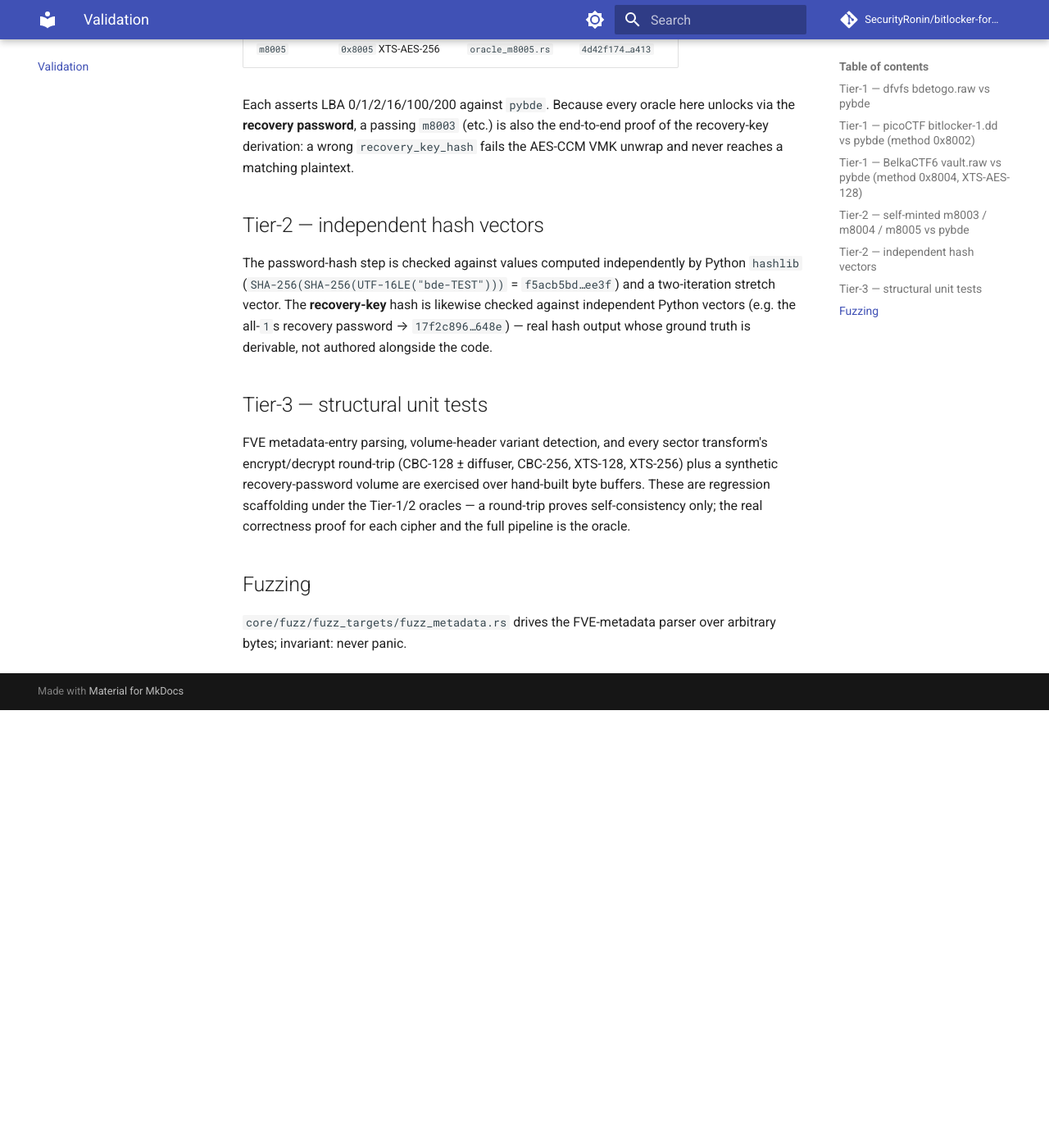
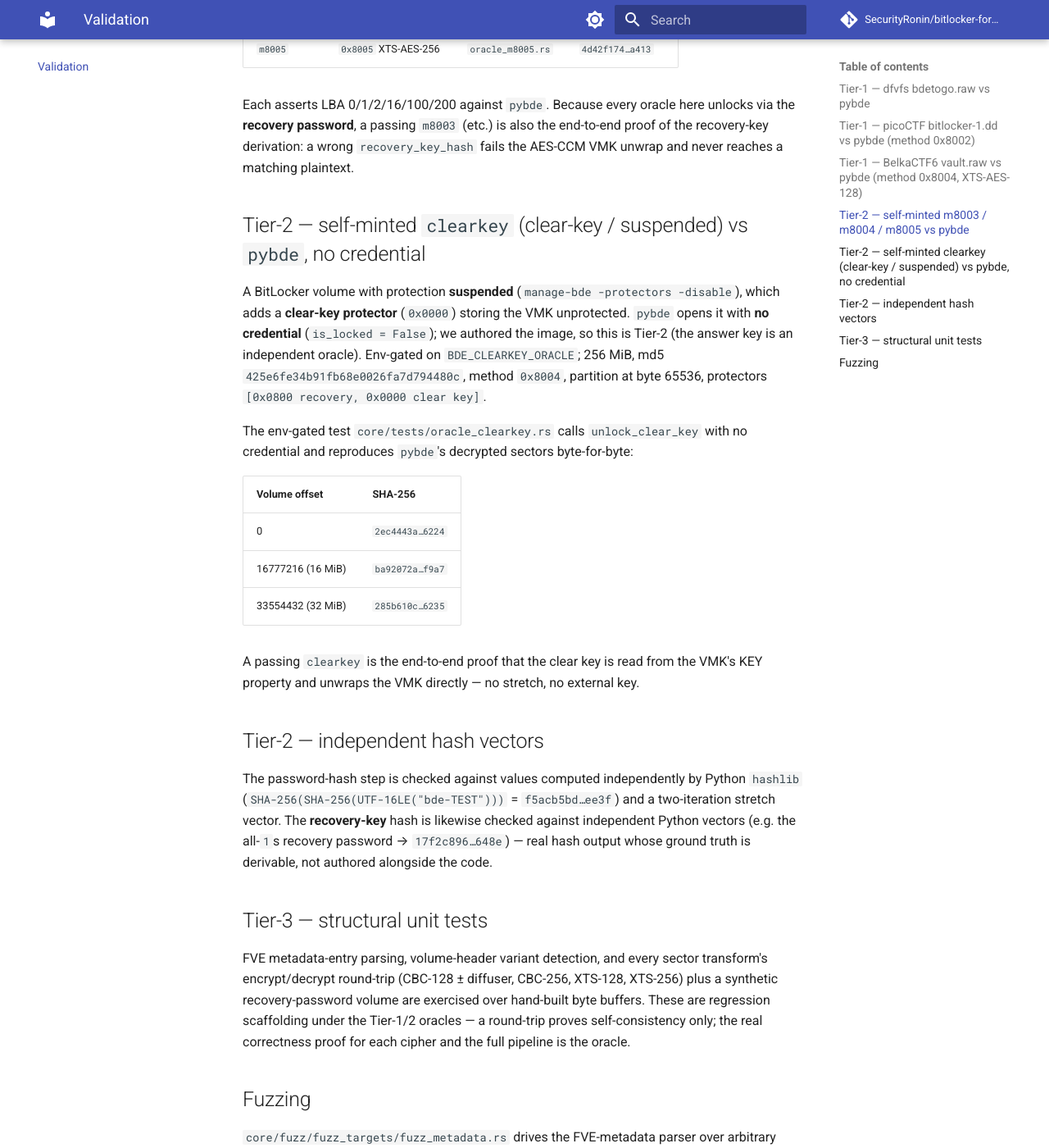
Before and after one commit to SecurityRonin/bitlocker-forensic, an MkDocs documentation site: the page built from docs/validation.md, in a window 1280 px wide and 1400 px high, scrolled down 2690 px. Shown: the whole window at 82% size. Built offline with MkDocs 1.6.1 and Material for MkDocs 9.7.7, drawn with Linux system fonts in a browser that asks for light colours; comment, search, counter and statistics services are not loaded; before the commit the page ends 3556 px from its top, so only the background shows below that.

Commit message:
docs(bitlocker): 0.3.0 — clear-key unlock (CHANGELOG, README, RESEARCH, validation, provenance)
- Bump workspace 0.2.0 -> 0.3.0 (new unlock method); bump internal
  bitlocker-core dep requirement 0.2 -> 0.3.
- CHANGELOG 0.3.0: clear-key unlock via unlock_clear_key.
- README Scope: add clear-key protector + unlock_clear_key.
- RESEARCH.md: clear key -> VMK -> FVEK section (KEY property 0x0001,
  32-byte key @4, direct AES-CCM unwrap); out-of-scope trimmed to
  0x8001 + TPM/startup-key.
- validation.md: Tier-2 clearkey oracle (pybde, no credential).
- tests/data/README.md: clearkey.raw provenance (md5 425e6fe3…).
- core lib scope doc + forensic ClearKeyPresent note (auto-decryptable).

Co-Authored-By: Claude Opus 4.8 <noreply@anthropic.com>

```diff
--- a/Cargo.toml
+++ b/Cargo.toml
@@ -7,7 +7,7 @@ members = ["core", "forensic"]
 # members inherit via `field.workspace = true`.
 # ---------------------------------------------------------------------------
 [workspace.package]
-version      = "0.2.0"
+version      = "0.3.0"
 edition      = "2021"
 rust-version = "1.81"
 license      = "Apache-2.0"
@@ -32,7 +32,7 @@ xts-mode = "0.5"
 elephant-diffuser = "0.1"
 # REUSE, don't reinvent calendar math: jiff renders FILETIME as RFC 3339.
 jiff = "0.2"
-bitlocker = { version = "0.2", path = "core", package = "bitlocker-core" }
+bitlocker = { version = "0.3", path = "core", package = "bitlocker-core" }
 forensicnomicon = { version = "1", features = ["std"] }
 
 # ---------------------------------------------------------------------------
--- a/docs/validation.md
+++ b/docs/validation.md
@@ -98,6 +98,28 @@ unlocks via the **recovery password**, a passing `m8003` (etc.) is also the
 end-to-end proof of the recovery-key derivation: a wrong `recovery_key_hash`
 fails the AES-CCM VMK unwrap and never reaches a matching plaintext.
 
+## Tier-2 — self-minted `clearkey` (clear-key / suspended) vs `pybde`, no credential
+
+A BitLocker volume with protection **suspended** (`manage-bde -protectors
+-disable`), which adds a **clear-key protector** (`0x0000`) storing the VMK
+unprotected. `pybde` opens it with **no credential** (`is_locked = False`); we
+authored the image, so this is Tier-2 (the answer key is an independent oracle).
+Env-gated on `BDE_CLEARKEY_ORACLE`; 256 MiB, md5
+`425e6fe34b91fb68e0026fa7d794480c`, method `0x8004`, partition at byte 65536,
+protectors `[0x0800 recovery, 0x0000 clear key]`.
+
+The env-gated test `core/tests/oracle_clearkey.rs` calls `unlock_clear_key` with
+no credential and reproduces `pybde`'s decrypted sectors byte-for-byte:
+
+| Volume offset | SHA-256 |
+|---|---|
+| 0 | `2ec4443a…6224` |
+| 16777216 (16 MiB) | `ba92072a…f9a7` |
+| 33554432 (32 MiB) | `285b610c…6235` |
+
+A passing `clearkey` is the end-to-end proof that the clear key is read from the
+VMK's KEY property and unwraps the VMK directly — no stretch, no external key.
+
 ## Tier-2 — independent hash vectors
 
 The password-hash step is checked against values computed independently by
```
Also changed, not shown: CHANGELOG.md (+16 -0 lines), README.md (+13 -11 lines), docs/RESEARCH.md (+17 -4 lines), 3 other files.
